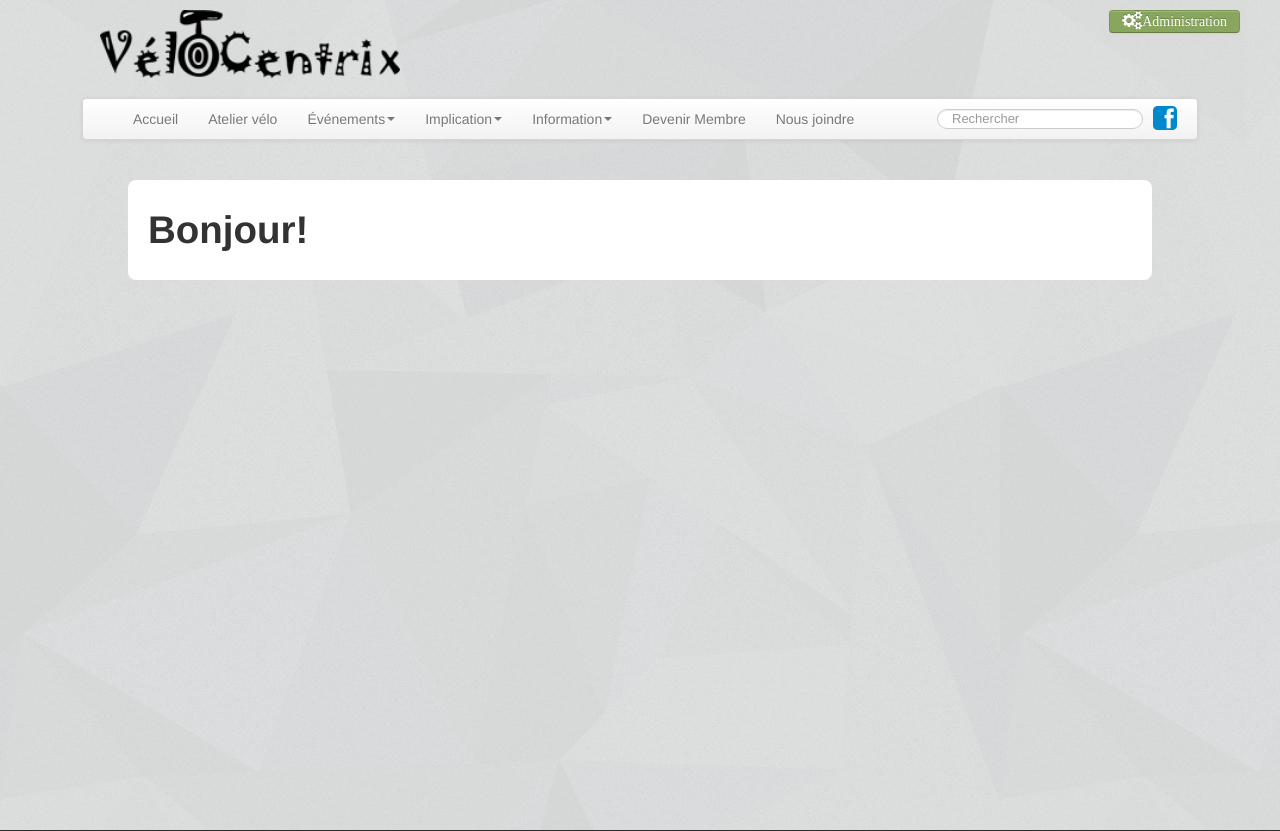
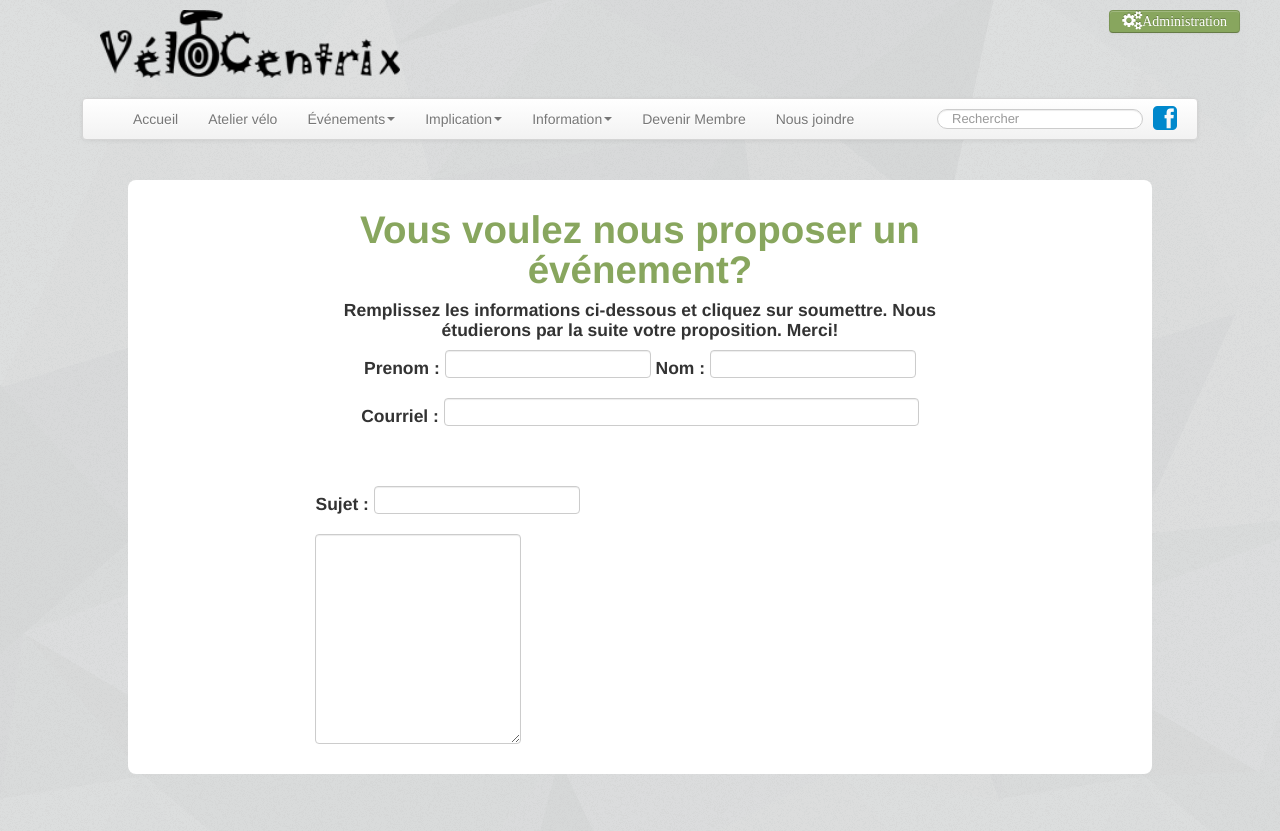
Before and after one commit to dinfcll/a13-velocentrix, a PHP site: page /Proposition.php in a window 1280 px wide. Shown: the part 30-861 px from the top of the page. Run offline with PHP 8.4, Linux system fonts and the light colour scheme; a map, chart or similar area stays blank; some libraries are stand-ins or nearby versions.

Commit message:
proposition

```diff
--- a/Proposition.php
+++ b/Proposition.php
@@ -4,6 +4,8 @@
     <link href="css/bootstrap.css" rel="stylesheet" type="text/css">
     <link href="font-awesome/css/font-awesome.min.css" rel="stylesheet">
     <link rel="shortcut icon" type="image/x-icon" href="img/favicon.ico"/>
+    <script src="ckeditor/ckeditor.js"></script>
+    <link href="ckeditor/samples/sample.css" rel="stylesheet">
 
 
 
@@ -16,8 +18,37 @@
         ?>
         <div class="contenu border-radius">
             <div class="row-fluid">
-                <div class="span12">
-                    <h1>Bonjour!</h1>
+
+                <div class="span2">
+
+                </div>
+
+                <div class="span8">
+                    <center>
+                        <h1 style="color: #88a65e">Vous voulez nous proposer un événement?</h1>
+
+                        <h4>Remplissez les informations ci-dessous et cliquez sur soumettre. Nous étudierons par la suite votre proposition. Merci!</h4>
+
+                        <form action="Proposition.php" method="POST">
+                            <h4>
+                                Prenom : <input style="height: 28" type="text" name="prenom">
+                                Nom : <input style="height: 28" type="text" name="nom">
+                            </h4>
+                            <h4> Courriel : <input style="height: 28; width:475px" type="text" name="email"></h4>
+                            </br>
+                    </center>
+                            <h4>Sujet : <input style="height: 28" type="text" name="sujet"></h4>
+                            <textarea cols="80" id="editor1" name="editor1" rows="10"></textarea>
+                            <script>
+                                CKEDITOR.replace( 'editor1' );
+                            </script>
+                        </form>
+
+
+                </div>
+
+                <div class="span2">
+
                 </div>
 
             </div>
```
